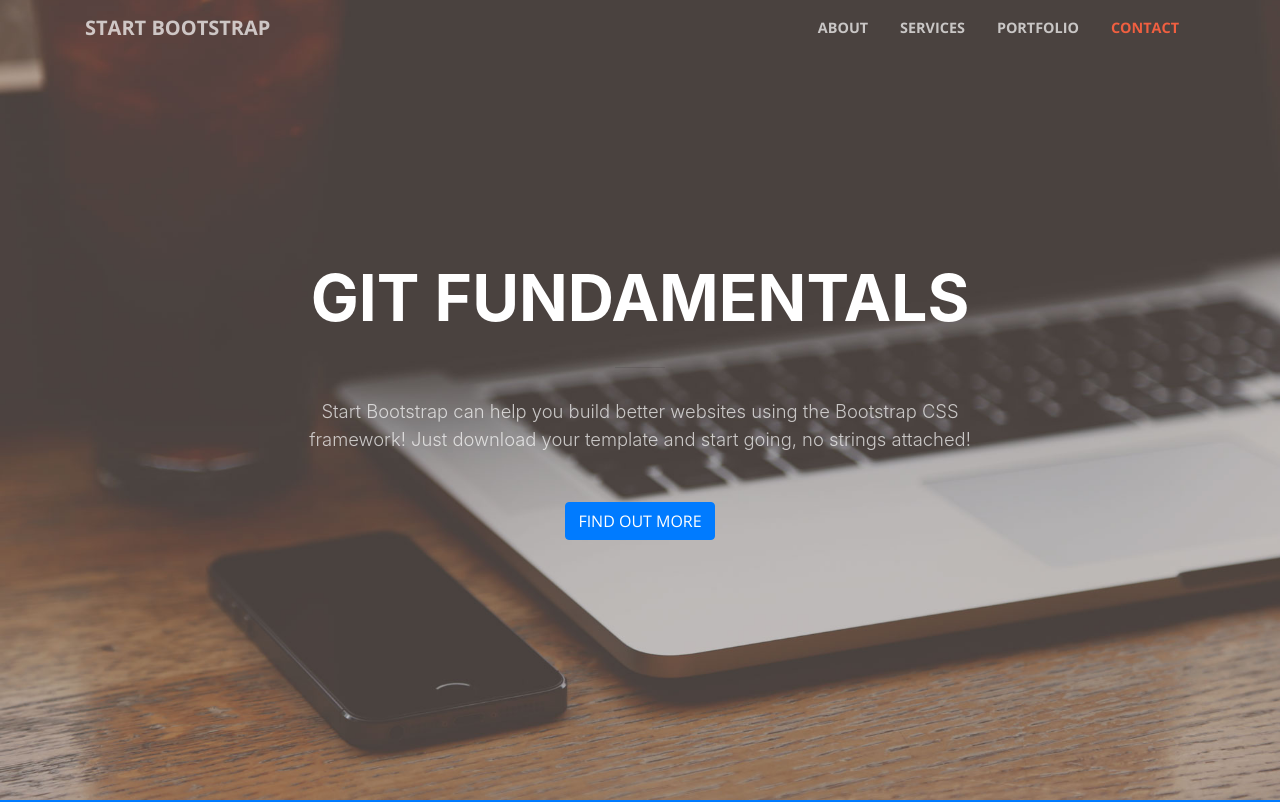
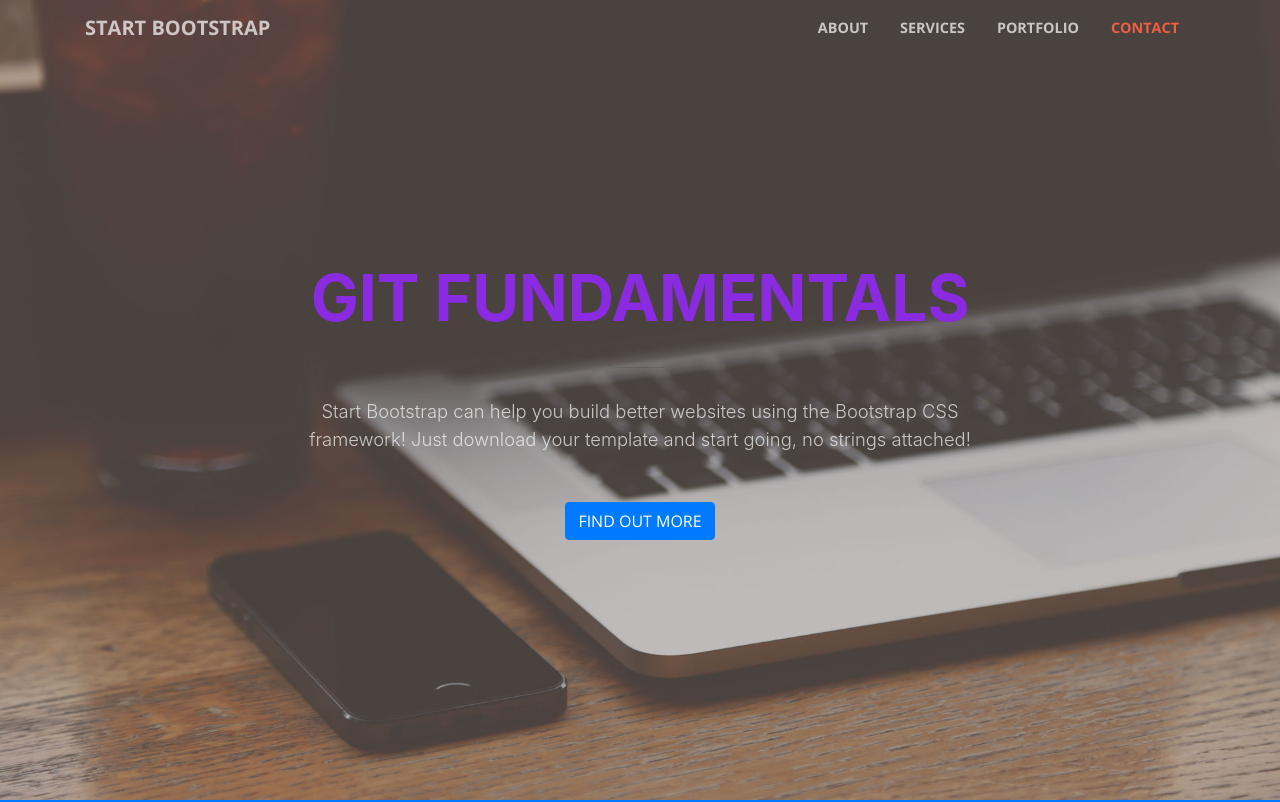
Before and after one commit to gabrielgiri/endava-git-training, a website with bundled scripts: page index.html in a window 1280 px wide. Shown: the top 802 px of the page. Built offline with nearby package versions, Linux system fonts and the light colour scheme.

Commit message:
h1 to violet

```diff
--- a/index.html
+++ b/index.html
@@ -59,7 +59,7 @@
         <div class="row">
           <div class="col-lg-10 mx-auto">
             <h1 class="text-uppercase">
-              <strong>GIT FUNDAMENTALS</strong>
+              <strong style="color:blueviolet;">GIT FUNDAMENTALS</strong>
             </h1>
             <hr>
           </div>
```
